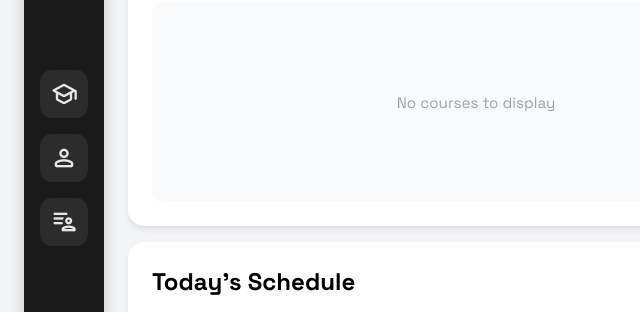
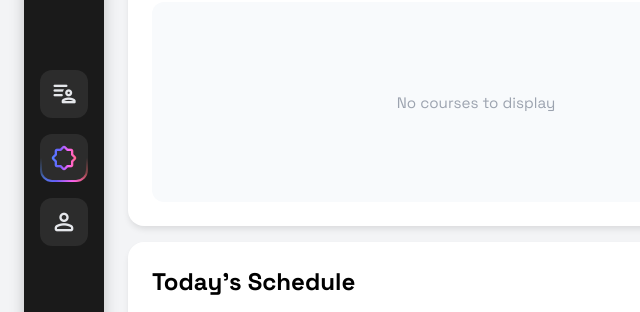
Before and after one commit to gru13/Faculty-Dashboard, a website: page public/html/dashboard.html in a window 1280 px wide. Shown: the part 234-546 px from the top of the page, 0-640 px from the left. Drawn offline with nearby package versions, Linux system fonts and the light colour scheme; no server answers; a web font is replaced by a local one.

Commit message:
Re-added nav-bar icons

```diff
--- a/public/html/dashboard.html
+++ b/public/html/dashboard.html
@@ -19,25 +19,25 @@
     </div>
     <div class="container">
         <!-- Sidebar -->
-        <div class="sidebar">
+         <div class="sidebar">
             <div class="sidebar-section">
-                <button class="sidebar-icon" onclick="window.location.href='/dashboard'">
+                <button class="sidebar-icon" data-tooltip="Dashboard" onclick="window.location.href='/dashboard'">
                     <span class="material-symbols-rounded">dashboard</span>
                 </button>
             </div>
             <div class="sidebar-section">
-                <button class="sidebar-icon" onclick="window.location.href='/courses'">
-                    <span class="material-symbols-rounded">school</span>
+                <button class="sidebar-icon" data-tooltip="Attendance" onclick="window.location.href='/attendance'">
+                    <span class="material-symbols-rounded">patient_list</span>
                 </button>
-                <button class="sidebar-icon" onclick="window.location.href='/profile'">
+                <button class="sidebar-icon rainbow" data-tooltip="AIARA" onclick="window.location.href='/aiara'">
+                    <span class="material-symbols-rounded">brightness_empty</span>
+                </button>
+                <button class="sidebar-icon" data-tooltip="Profile" onclick="window.location.href='/profile'">
                     <span class="material-symbols-rounded">person</span>
-                </button>
-                <button class="sidebar-icon" onclick="window.location.href='/attendance'">
-                    <span class="material-symbols-rounded">patient_list</span>
                 </button>
             </div>
             <div class="sidebar-section">
-                <button class="sidebar-icon logout">
+                <button class="sidebar-icon logout" data-tooltip="Log Out">
                     <span class="material-symbols-rounded">logout</span>
                 </button>
             </div>
```
